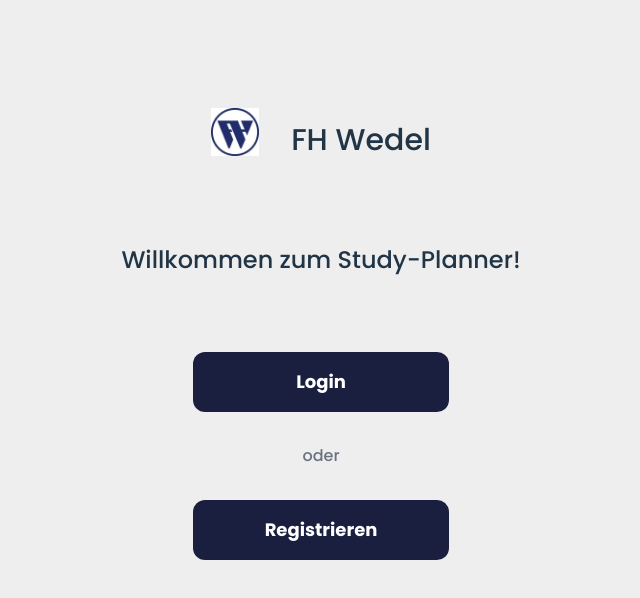
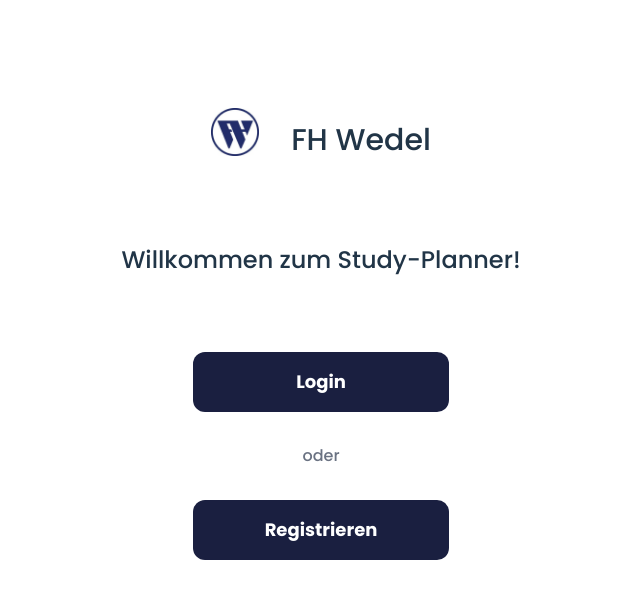
Before and after one commit to carlvv/Study-Planner, a React (Vite) app in the folder client/: page /welcome in a window 1280 px wide. Shown: the top 598 px of the page, without its empty margins (319-959 px from the left). Built offline with nearby package versions, Linux system fonts and the light colour scheme.

Commit message:
Stundenplan Loading Error fixed

```diff
--- a/client/src/index.css
+++ b/client/src/index.css
@@ -29,7 +29,7 @@
   place-items: center;
   min-width: 320px;
   min-height: 100vh;
-  background-color: #EEEEEE;
+  background-color: #ffffff;
 }
 
 @media (prefers-color-scheme: light) {
--- a/client/src/pages/protected/Schedule/Settings/Settings.tsx
+++ b/client/src/pages/protected/Schedule/Settings/Settings.tsx
@@ -24,7 +24,10 @@
     queryKey: ["all_timetable"],
     queryFn: async () => {
       const res = await fetch_backend_auth("/timetable/get_all");
-      const items: Data[] = await res.json();
+      const items: Data[] | null = await res.json();
+      if (items == null) {
+        return []
+      }
       const grouped: Record<string, Data[]> = items.reduce((acc, item) => {
         const key = item.semester;
         if (!acc[key]) acc[key] = [];
@@ -70,7 +73,8 @@
           className="ml-auto bg-gray-800 rounded-xl p-2 text-white"
         />
       </div>
-
+      {data?.length == 0 ? <p className="text-gray-500">Keine  Stundenpläne erstellt</p> :
+        <>
           {data?.map(([semester, data]) => (
             <div key={semester} className="mb-6">
               <h2 className="font-medium text-gray-700 mb-2">
@@ -79,7 +83,7 @@
               <div className="space-y-2">
                 {data.map((plan, id) => (
                   <div
-                onClick={() => mutate({id: plan._id.$oid})}
+                    onClick={() => mutate({ id: plan._id.$oid })}
                     key={id + plan.semester}
                     className={`p-4 rounded-md border border-gray-400 ${plan.active
                       ? "bg-gray-300"
@@ -89,7 +93,7 @@
                     <div>
                       <div className="font-medium">{plan.name}</div>
                       <div className="text-sm text-white flex flex-wrap">
-                    {[...new Set(plan.events.map(e => e.name +" "+  (!e.name_add ? "" : e.name_add) ))].map(name => (
+                        {[...new Set(plan.events.map(e => e.name + " " + (!e.name_add ? "" : e.name_add)))].map(name => (
                           <div
                             key={name}
                             className="bg-gray-500 m-1 px-4 py-1 rounded-2xl"
@@ -106,6 +110,7 @@
               </div>
             </div>
           ))}
+        </>}
 
       {open && <CreateScheduleModal onClose={() => setOpen(false)} />}
     </Layout>
@@ -187,7 +192,7 @@
           </label>
           {/* TODO */}
           <div className="space-y-2">
-            {["manuell", "automatisch" ].map((v) => (
+            {["manuell", "automatisch"].map((v) => (
               <label key={v} className="flex items-center gap-2">
                 <input
                   type="radio"
@@ -364,7 +369,7 @@
         </div>
 
         <button
-          disabled={text=="" || createMutation.isPending}
+          disabled={text == "" || createMutation.isPending}
           onClick={() => createMutation.mutate()}
           className="w-full bg-gray-900 text-white py-2 rounded-md disabled:opacity-50"
         >
```
Lines whose indentation alone changed are shown as unchanged.
